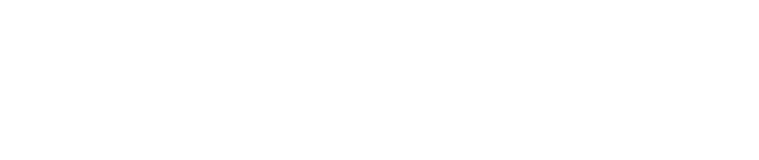
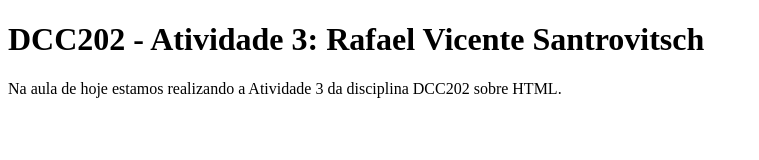
Before and after one commit to ufjf-dcc202/ufjf-dcc202-2023-3-b-atv3-r-santrovitsch, a website: page index.html in a window 1280 px wide. Shown: the whole page, without its empty margins (0-759 px from the left). Drawn offline with Linux system fonts and the light colour scheme.

Commit message:
adicionei titulo e conteudo ao main

```diff
--- a/index.html
+++ b/index.html
@@ -7,8 +7,9 @@
 </head>
 <body>
     <main>
+        <h1>DCC202 - Atividade 3: Rafael Vicente Santrovitsch</h1>
+        <p>Na aula de hoje estamos realizando a Atividade 3 da disciplina DCC202 sobre HTML.</p>
 
     </main>
-
 </body>
 </html>
```
